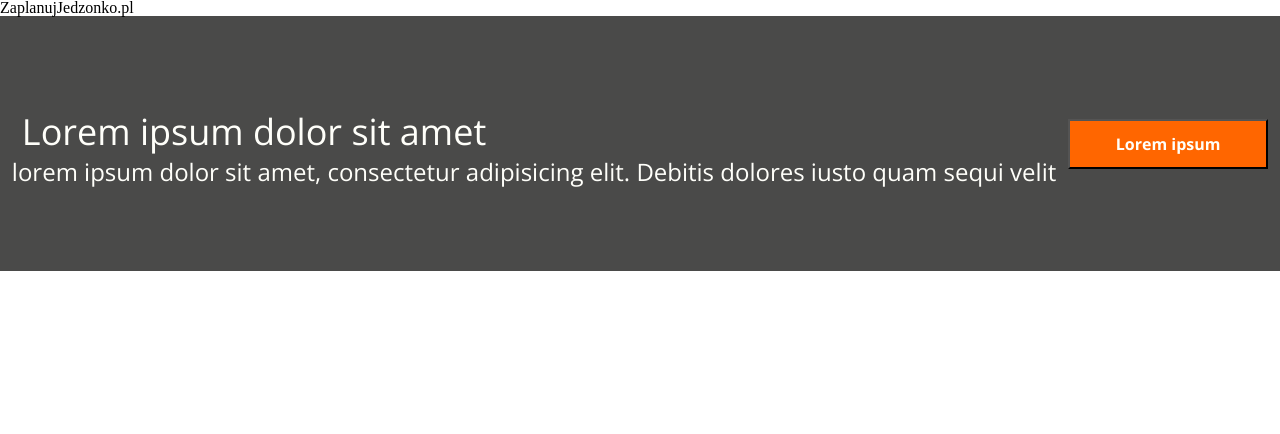
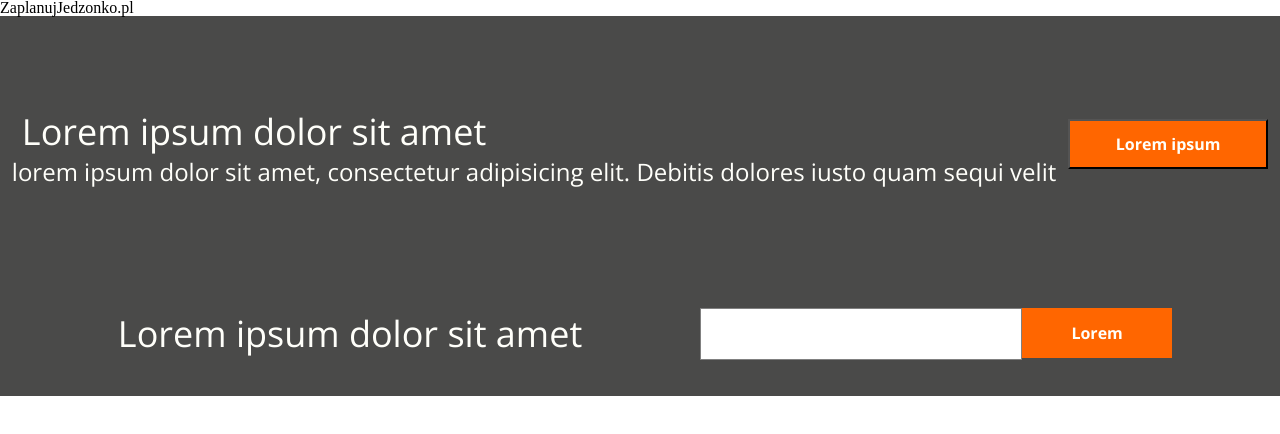
Before and after one commit to Wiermag/Meal-planning-app-SCRUM, a website: page development/index.html in a window 1280 px wide. Drawn offline with nearby package versions, Linux system fonts and the light colour scheme; files that its build step writes are made by us from their sources; a web font is replaced by a local one.

Commit message:
newsletter

```diff
--- a/development/index.html
+++ b/development/index.html
@@ -37,7 +37,21 @@
       <!-- features -->
     </section>
     <section>
-      <!-- newsletter -->
+      <div class="news">
+        <div>
+          <h3 class="news-header">Lorem ipsum dolor sit amet</h3>
+        </div>
+        <div>
+          <form method="post">
+            <div class="input">
+              <input type="email" id="email">
+            </div>
+            <div class="input">
+              <input type="submit" name="register" value="Lorem" id="submit">
+            </div>
+          </form>
+        </div>
+      </div>
     </section>
     <section>
       <!-- about me -->
--- a/development/scss/layout/_newsletter.scss
+++ b/development/scss/layout/_newsletter.scss
@@ -0,0 +1,30 @@
+.news{
+  font-family: $main-font;
+  width: 100vw;
+  margin: 0 auto;
+  background-color: $main-color;
+  display: flex;
+  justify-content: space-evenly;
+  align-items: center;
+  height:125px;
+}
+.news-header{
+  color: #FFFFFA;
+  padding: 10px;
+  font-size:36px;
+}
+.input{
+  float:left;
+}
+#email{
+  width:300px;
+  height:30px;
+  padding:10px;
+  border:1px solid grey;
+}
+#submit{
+  @include button;
+  width:150px;
+  height:50px;
+  border:none;
+}
```
